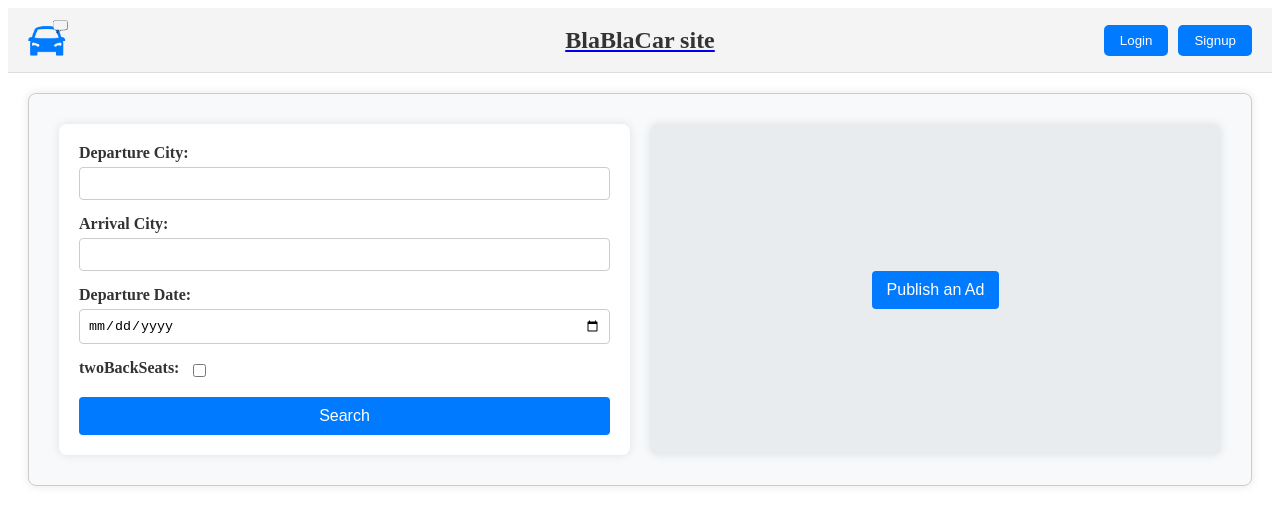
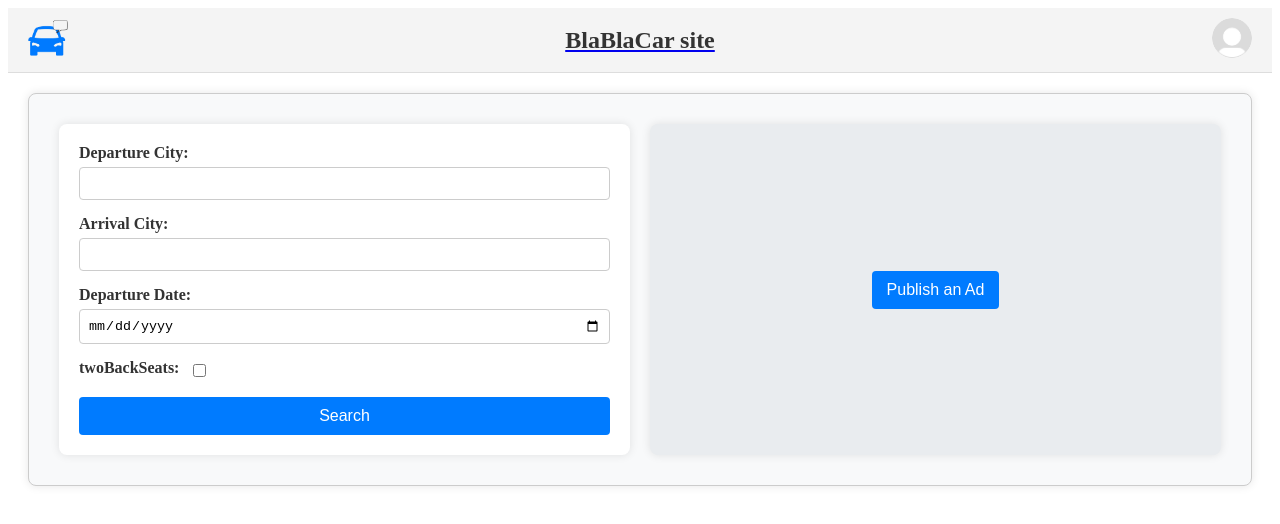
Before and after one commit to totoLab/frontendBlaBlaCar, an Angular app: page /home in a window 1280 px wide. Shown: the top 524 px of the page. Built offline with nearby package versions, Linux system fonts and the light colour scheme.

Commit message:
tested propic visualization

```diff
--- a/src/app/header/header.component.html
+++ b/src/app/header/header.component.html
@@ -1,6 +1,6 @@
 <div class="header">
     <div class="logo-container">
-      <img src="logo.png" alt="Site Logo" class="logo"/>
+      <img src="assets/logo.png" alt="Site Logo" class="logo"/>
     </div>
     <a href="/home">
       <div class="site-name">
@@ -9,7 +9,7 @@
     </a>
     <div class="auth-container">
       <ng-container *ngIf="isAuthenticated; else notAuthenticated">
-        <img src="assets/profile-photo.jpg" alt="Profile Photo" class="profile-photo"/>
+        <img src="assets/propic.png" alt="Profile Photo" class="profile-photo"/>
       </ng-container>
       <ng-template #notAuthenticated>
         <button class="auth-button" (click)="login()">Login</button>
--- a/src/app/header/header.component.ts
+++ b/src/app/header/header.component.ts
@@ -7,7 +7,7 @@
   styleUrls: ['./header.component.css']
 })
 export class HeaderComponent {
-  isAuthenticated: boolean = false;
+  isAuthenticated: boolean = true;
 
   login() {
     // Logic for login action
```
Also changed, not shown: public/assets/logo.png (renamed from public/logo.png), public/assets/propic.png (added).
